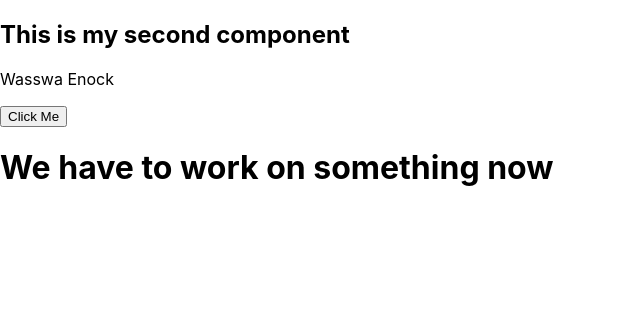
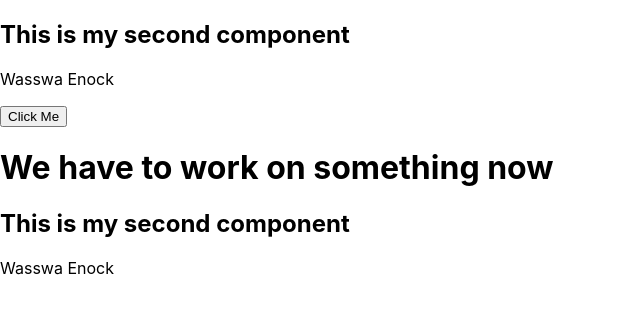
Before and after one commit to wasswaenockmale/reactJS-sessions, a React (Create React App) app in the folder myfirstapp/: page / in a window 1280 px wide. Shown: the top 314 px of the page, without its empty margins (0-640 px from the left). Built offline with nearby package versions, Linux system fonts and the light colour scheme.

Commit message:
I have rendered the Second component to the main application

```diff
--- a/myfirstapp/src/App.js
+++ b/myfirstapp/src/App.js
@@ -1,6 +1,7 @@
 import logo from './logo.svg';
 // I have imported react to this file.
 import React from 'react'
+// import '/sytle.css'
 import Second from './Header';
 
 import './App.css';
@@ -24,6 +25,7 @@ export default class App extends React.Component {
         <Second />
         <button onClick={this.handleClick}>Click Me</button>
         <h1>{this.state.name}</h1>
+        <Second/>
       </div>
     );
   }
```
